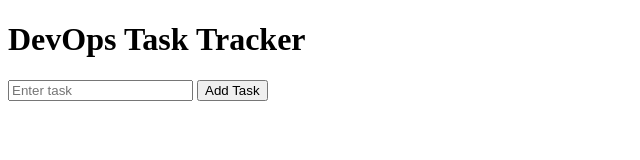
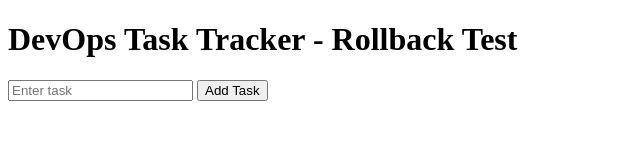
Before and after one commit to kdinethdovindu/devops-task-tracker, a website: page public/index.html in a window 1280 px wide. Shown: the whole page, without its empty margins (0-640 px from the left). Drawn offline with Linux system fonts and the light colour scheme; no server answers.

Commit message:
Test staging rollback

```diff
--- a/public/index.html
+++ b/public/index.html
@@ -5,7 +5,7 @@
     <title>DevOps Task Tracker</title>
   </head>
   <body>
-    <h1>DevOps Task Tracker</h1>
+    <h1>DevOps Task Tracker - Rollback Test</h1>
 
     <form id="taskForm">
       <input id="title" placeholder="Enter task" required />
```
